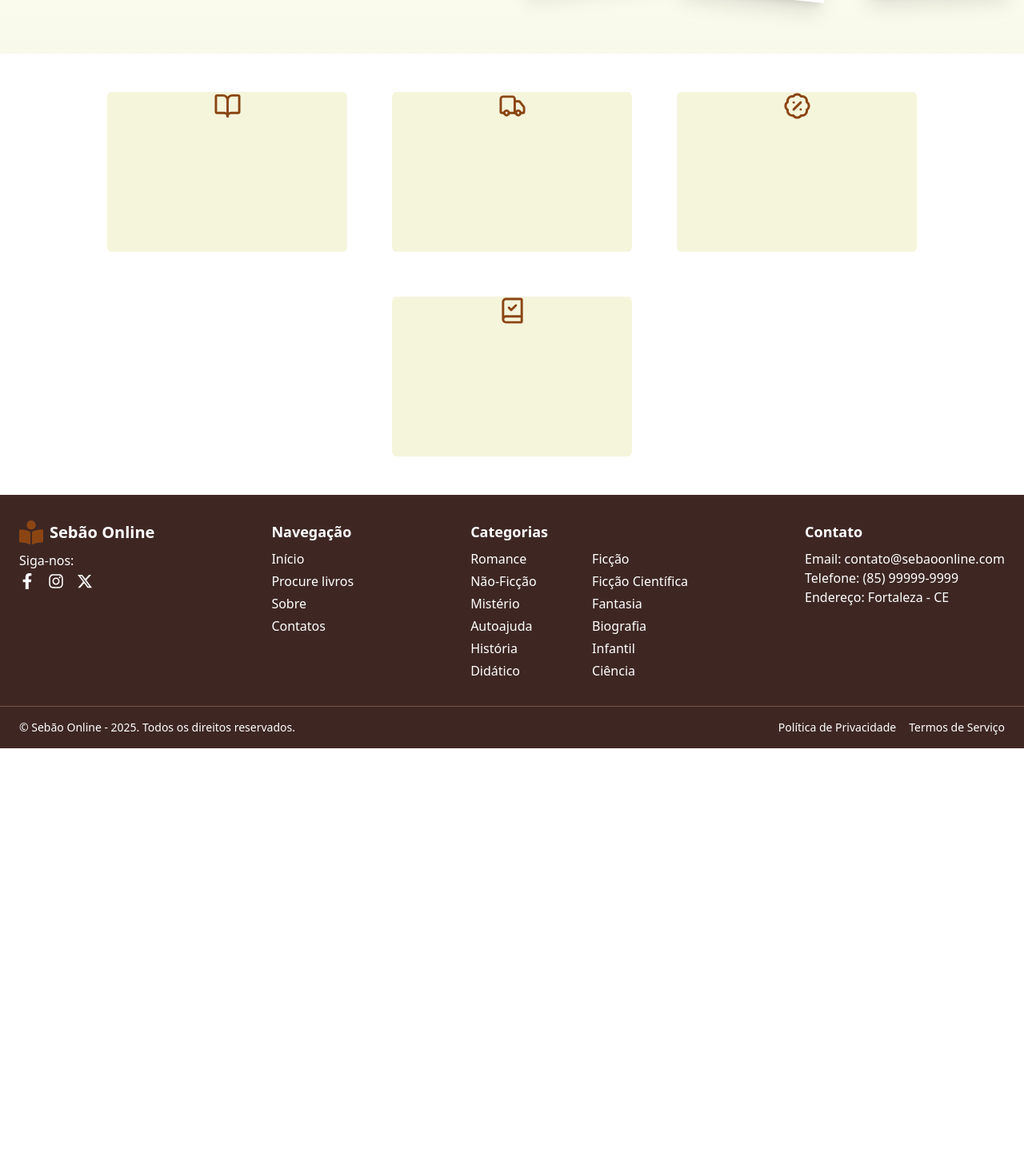
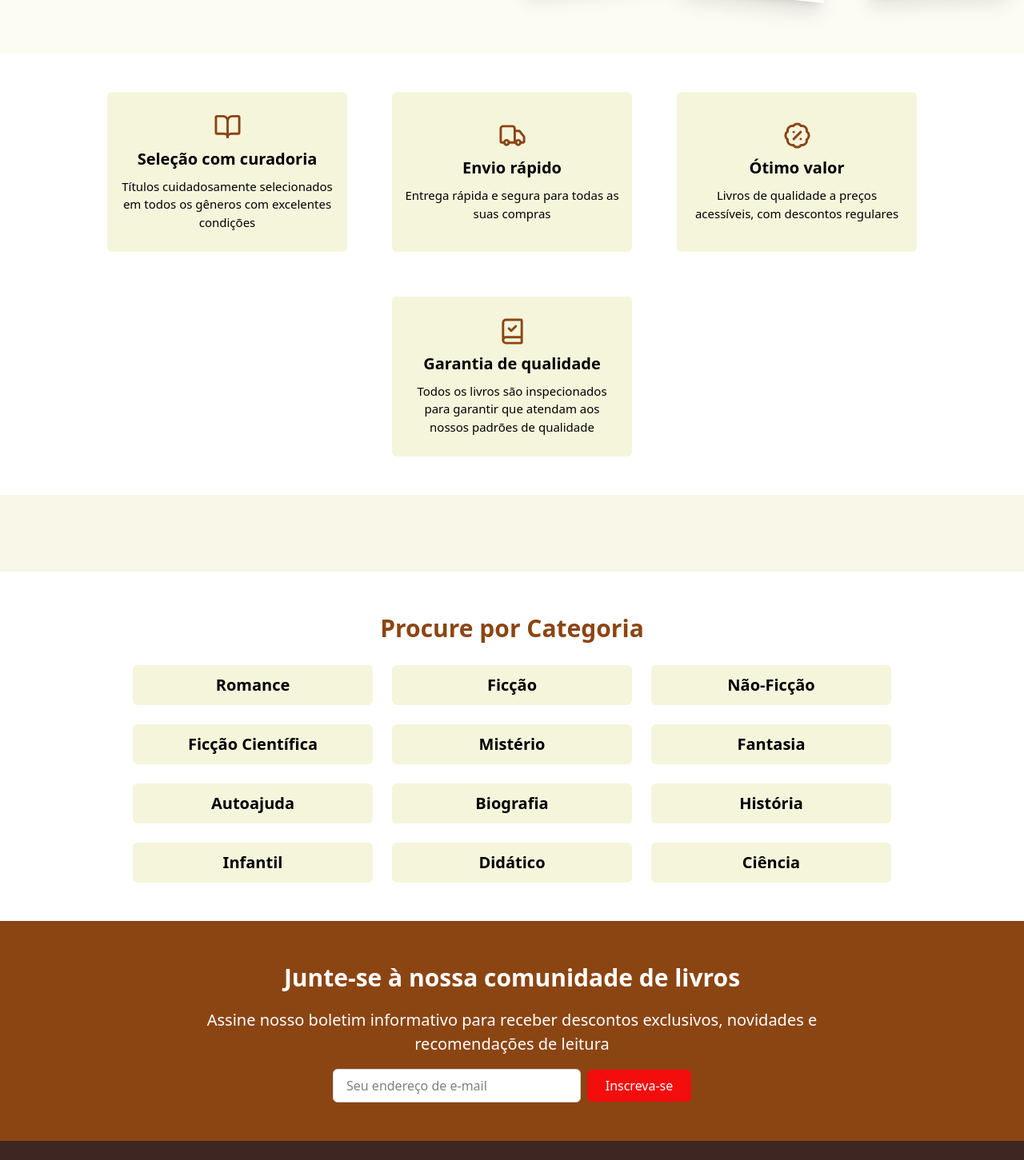
Before and after one commit to fbmcarmo/sebao-online, a Next.js app: page / in a window 1280 px wide. Shown: the part 739-2190 px from the top of the page at 80% size. Before the commit the page ends 1675 px from the top, so only its background shows below. Built offline with nearby package versions, Linux system fonts and the light colour scheme.

Commit message:
Adicionei mais alterações no home criando mais sections

```diff
--- a/src/pages/index.jsx
+++ b/src/pages/index.jsx
@@ -5,10 +5,11 @@ import historia from "/public/historia.jpg"
 import geografia from "/public/geografia.jpg"
 import ingles from "/public/ingles.jpg"
 import quimica from "/public/quimica.jpg"
-import { LuBookOpen } from "react-icons/lu";
-import { LuTruck } from "react-icons/lu";
-import { LuBadgePercent } from "react-icons/lu";
-import { LuBookCheck } from "react-icons/lu";
+import { LuBookOpen, LuTruck, LuBadgePercent, LuBookCheck } from "react-icons/lu";
+
+const categorias = [
+"Romance", "Ficção", "Não-Ficção", "Ficção Científica" , "Mistério", "Fantasia", "Autoajuda", "Biografia", "História", "Infantil",
+"Didático", "Ciência"]
 
 export default function Home(){
   return (
@@ -64,33 +65,76 @@ export default function Home(){
         </section>
         <section className="w-full h-full mt-16">
           <div className="w-full h-full flex flex-wrap items-center justify-center bg-white gap-14 p-12">
-              <div className="w-[300px] h-[200px] bg-[#F5F5DC] rounded-md flex justify-center">
+              <div className="w-[300px] h-[200px] bg-[#F5F5DC] rounded-md flex
+               flex-col items-center justify-center p-4 text-center space-y-2 hover:scale-105 transition">
                 <LuBookOpen color="#8B4513" size={35} />
+                <h3 className="text-[20px] font-bold">Seleção com curadoria</h3>
+                <p className="text-[15px]">Títulos cuidadosamente selecionados em todos os gêneros com excelentes condições</p>
               </div>
-              <div className="w-[300px] h-[200px] bg-[#F5F5DC] rounded-md flex justify-center">
+              <div className="w-[300px] h-[200px] bg-[#F5F5DC] rounded-md flex
+               flex-col items-center justify-center p-4 text-center space-y-2 hover:scale-105 transition">
                 <LuTruck color="#8B4513" size={35} />
+                <h3 className="text-[20px] font-bold">Envio rápido</h3>
+                <p className="text-[15px]">Entrega rápida e segura para todas as suas compras</p>
               </div>
-              <div className="w-[300px] h-[200px] bg-[#F5F5DC] rounded-md flex justify-center">
+              <div className="w-[300px] h-[200px] bg-[#F5F5DC] rounded-md flex
+               flex-col items-center justify-center p-4 text-center space-y-2 hover:scale-105 transition">
                 <LuBadgePercent color="#8B4513" size={35} />
+                <h3 className="text-[20px] font-bold">Ótimo valor</h3>
+                <p className="text-[15px]">Livros de qualidade a preços acessíveis, com descontos regulares</p>
               </div>
-              <div className="w-[300px] h-[200px] bg-[#F5F5DC] rounded-md flex justify-center">
+              <div className="w-[300px] h-[200px] bg-[#F5F5DC] rounded-md flex
+               flex-col items-center justify-center p-4 text-center space-y-2 hover:scale-105 transition">
                 <LuBookCheck color="#8B4513" size={35} />
+                <h3 className="text-[20px] font-bold">Garantia de qualidade</h3>
+                <p className="text-[15px]">Todos os livros são inspecionados para garantir que atendam aos nossos padrões de qualidade</p>
               </div>
           </div>
         </section>
-        <section>
-          <div className="">
+        <section className="w-full h-full flex">
+          <div className="w-full h-full flex flex-wrap items-center justify-center bg-[#F8F7E8] gap-14 p-12">
 
           </div>
         </section>
-        <section>
-          <div className="">
-
+        <section className="w-full h-full flex">
+          <div className="w-full h-full flex flex-wrap items-center justify-center bg-white gap-14 p-12">
+            <div className="w-full h-full flex flex-col items-center justify-center">
+              <div className="w-full h-[50%] flex items-center justify-center">
+                <h1 className="text-[30px] text-[#8B4513] font-bold">Procure por Categoria</h1>
+              </div>
+              <div className="w-full h-[50%] flex items-center justify-center mt-6">
+                <div className="w-full h-full flex flex-wrap items-center justify-center gap-6">
+                  {categorias.map((categ, index) => {
+                    return (
+                      <div key={index} className="w-[300px] h-[50px] bg-[#F5F5DC] rounded-md flex items-center justify-center
+                      hover:bg-[#8B4513]/30 transition-colors cursor-pointer">
+                          <button className="text-[20px] font-bold cursor-pointer">{categ}</button>
+                      </div>
+                    )
+                  })}
+                </div>
+              </div>
+            </div>
           </div>
         </section>
-        <section>
-          <div className="">
-
+        <section className="w-full h-full flex">
+          <div className="w-full h-full flex flex-col items-center justify-center bg-[#8B4513] gap-4 p-12">
+            <div className="w-full flex items-center justify-center">
+              <h1 className="text-[30px] font-bold text-white text-center">Junte-se à nossa comunidade de livros</h1>
+            </div>
+            <div className="w-full max-w-3xl flex items-center justify-center">
+              <p className="text-[20px] text-white text-center">
+                Assine nosso boletim informativo para receber descontos exclusivos, novidades e recomendações de leitura
+              </p>
+            </div>
+            <div className="w-full flex items-center justify-center">
+              <div className="w-full max-w-md flex items-center gap-2">
+                <input type="email" placeholder="Seu endereço de e-mail" className="w-full px-4 py-2 bg-white rounded-md border
+                 border-gray-300 focus:outline-none" />
+                <button className="bg-[#f40d0d] text-white px-4 py-2 min-w-[130px] cursor-pointer
+                 rounded-md hover:opacity-80 transition">Inscreva-se</button>
+              </div>
+            </div>
           </div>
         </section>
       </div>
```
